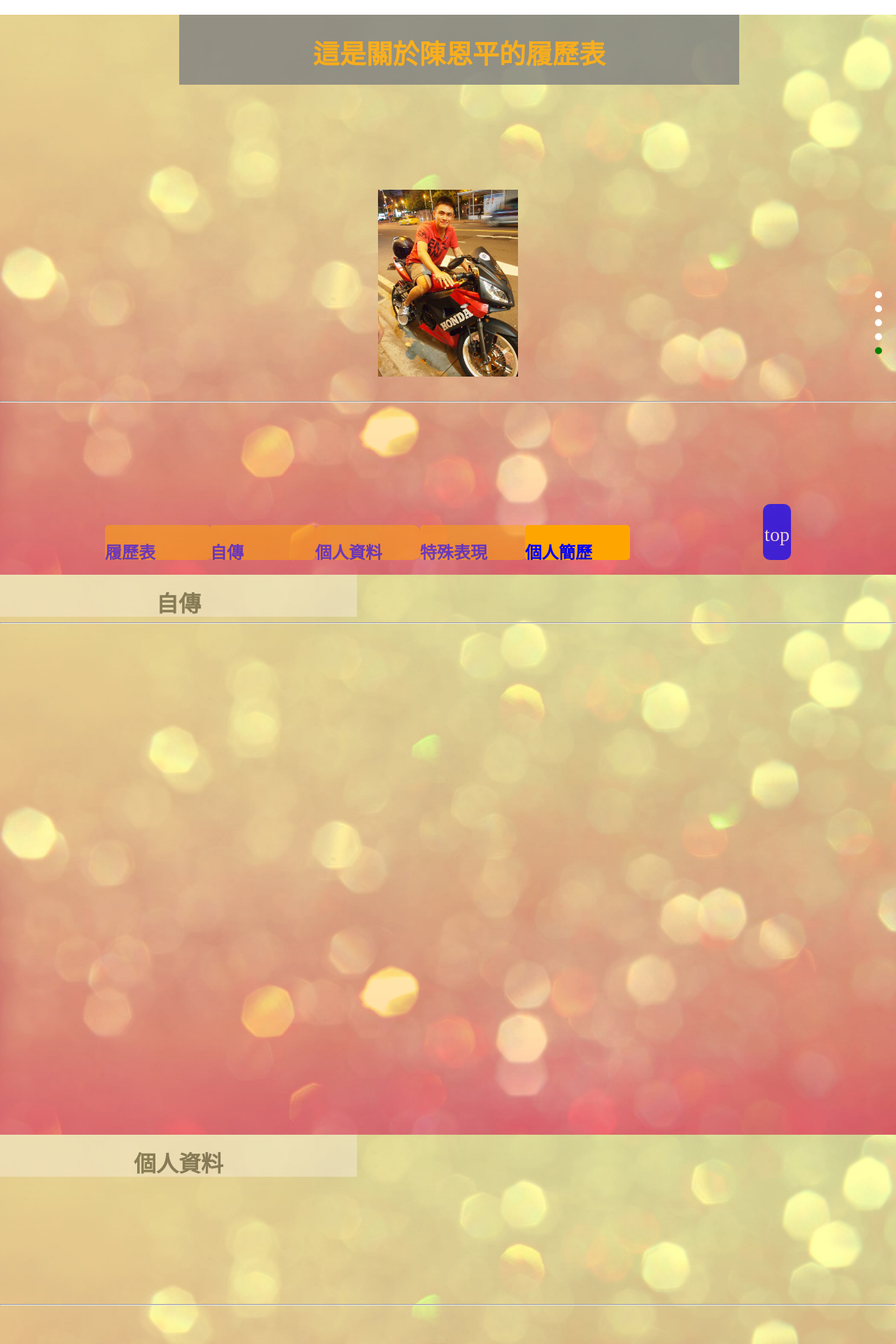
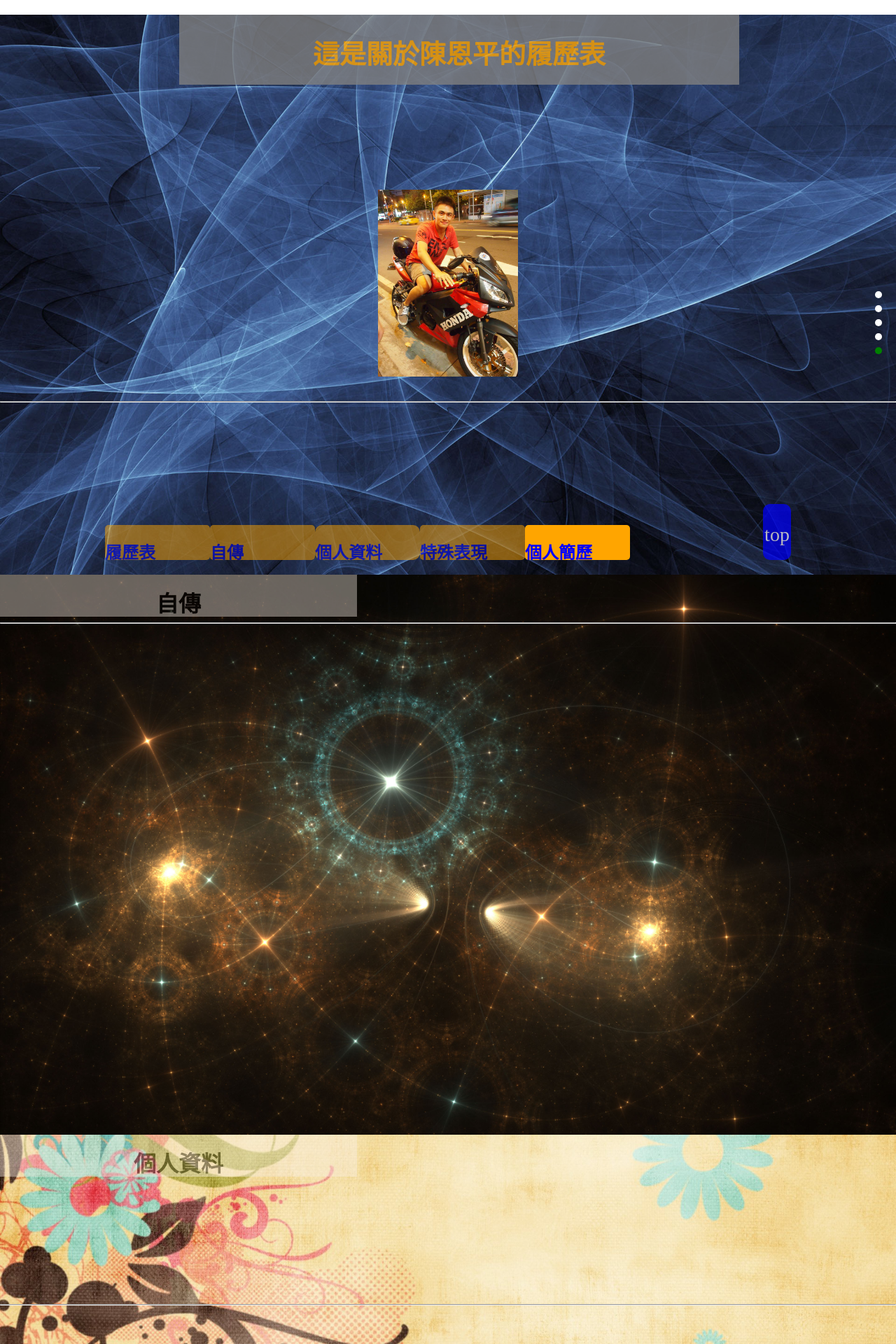
Before and after one commit to EnPingChen/resume, a PHP site: page / in a window 1280 px wide. Shown: the top 1920 px of the page at 70% size. Run offline with PHP 8.4, Linux system fonts and the light colour scheme.

Commit message:
resume7.0

```diff
--- a/index.html
+++ b/index.html
@@ -100,7 +100,7 @@
 
 <div class="p04">
           <div class="left3"><h1 id="c">特殊表現</h1></div><br><br>
-   /<div class="table1">
+   <div class="table1">
     <table align="center">
     <colgroup>
               <col span="1" width= "100px" ><col span="1" width= "250px" ><col span="1" width= "200px" >
@@ -131,7 +131,7 @@
    </table></div></div>
 <div class="p05">
 <div class="person_ex">
-<p style="font-size:50px">個人簡歷</p>
+<p  style="font-size:50px">個人簡歷</p>
 <h2 style="color:black;font-size:24">姓名：陳恩平/Frank</h2><img id = "head2" src="head2.jpg" style="bottom;height:120px;width:80px;">
 <h2 style="color:black;font-size:24">最高學歷：國立成功大學工業與資訊管理學系</h2>
 <h2 style="color:black;font-size:24">次高學歷：私立辭修高中</h2>
--- a/resume.css
+++ b/resume.css
@@ -1,29 +1,29 @@
 .p01{
-        background-image:url(2011060409223978.jpg);
+        background-image:url(bg1.jpg);
           background-size:cover;
           background-repeat: no-repeat;
         height:100vh;
     }
 .p02{
-        background-image:url(2011060409223978.jpg);
+        background-image:url(bg2.jpg);
         background-size:cover;
         background-repeat: no-repeat;
         height:100vh;
     }
 .p03{
-        background-image:url(2011060409223978.jpg);
+        background-image:url(15241QU3-7.jpg);
         background-size:cover;
         background-repeat: no-repeat;
         height:100vh;
     }
 .p04{
-        background-image:url(2011060409223978.jpg);
+        background-image:url(2011060409214653.jpg);
         background-size:cover;
         background-repeat: no-repeat;
         height:100vh;
     }
 .p05{
-        background-image:url(2011060409223978.jpg);
+        background-image:url(tea-2.jpg);
         background-size:cover;
         background-repeat: no-repeat;
         height:100vh;
@@ -186,6 +186,7 @@ div.space{
 div.section{
   //width: 1150px;
   //height: 400px;
+  color: white;
   display: none;
 }
  div.table{
--- a/resume.js
+++ b/resume.js
@@ -1,4 +1,5 @@
 $(document).ready(function(){
+        $("html,body").animate({"scrollTop":$(".p01").offset().top})
         var div = $(".left");
         //div.animate({height: '300px', opacity: '0.4'} );
         //div.animate({width: '300px', opacity: '0.8'});
@@ -96,6 +97,7 @@ $(document).ready(function(){
    $("#gototop").click(function(){
     	$("html,body").animate({"scrollTop":$(".p01").offset().top});
     	$("#gototop").css("opacity","1");
+        $
     	    })
 
         n=1
@@ -121,6 +123,10 @@ $(document).ready(function(){
             })
 
 
+    var first01= 0;
+    var first02= 0;
+    var first03= 0;
+    var first04= 0;
 
     $(window).scroll(function(){
         //console.log($(window).scrollTop())
@@ -128,7 +134,7 @@ $(document).ready(function(){
                     $(".nav li").css("background-color","white")//除了被點擊到的游標，其他都恢復成原來的顏色
                     $(".nav li:eq(0)").css("background-color","green")
                     $("#tip1").css("opacity","1")
-    	            $("#tip2,#tip3,#tip4,tip5").css("opacity","0.5")
+    	            $("#tip2,#tip3,#tip4,#tip5").css("opacity","0.5")
                     n=1;
 
                 }else if($(window).scrollTop()+".4375"==$(".p02").offset().top && $(window).scrollTop()<$(".p03").offset().top){
@@ -136,8 +142,10 @@ $(document).ready(function(){
                     $(".nav li:eq(1)").css("background-color","green")
                     $("#tip2").css("opacity","1")
     	            $("#tip1,#tip3,#tip4,#tip5").css("opacity","0.5")
+
+                    if(first01<1){
                     $(".left").animate({height: '200px',width:'1000px', opacity: '0.4'},"50" );
-                    $(".left").animate({height: '50px',width:'500px', opacity: '0.4'},"50" );
+                    $(".left").animate({height: '50px',width:'500px', opacity: '0.4'},"50" );first01++;}
                     $(".section").slideDown("slow");
                     n=2;
 
@@ -146,8 +154,9 @@ $(document).ready(function(){
                     $(".nav li:eq(2)").css("background-color","green")
                     $("#tip3").css("opacity","1")
     	            $("#tip2,#tip1,#tip4,#tip5").css("opacity","0.5")
+                    if(first02<1){
                     $(".left2").animate({height: '200px',width:'1000px', opacity: '0.4'},"50" );
-                    $(".left2").animate({height: '50px',width:'500px', opacity: '0.4'},"50" );
+                    $(".left2").animate({height: '50px',width:'500px', opacity: '0.4'},"50" );first02++;}
                     $(".table").fadeIn("6000");
                     n=3;
                 }else if($(window).scrollTop()+".4375"==$(".p04").offset().top && $(window).scrollTop()<$(".p05").offset().top){
@@ -155,8 +164,9 @@ $(document).ready(function(){
                     $(".nav li:eq(3)").css("background-color","green")
                     $("#tip4").css("opacity","1")
     	            $("#tip2,#tip3,#tip1,#tip5").css("opacity","0.5")
+                    if (first03<1){
                     $(".left3").animate({height: '200px',width:'1000px', opacity: '0.4'},"50" );
-                    $(".left3").animate({height: '50px',width:'500px', opacity: '0.4'},"50" );
+                    $(".left3").animate({height: '50px',width:'500px', opacity: '0.4'},"50" );first03++}
                     $(".table1").slideDown("slow");
                     n=4;
                 }else if($(window).scrollTop()+".4375"==$(".p05").offset().top ){
@@ -164,7 +174,7 @@ $(document).ready(function(){
                     $(".nav li:eq(4)").css("background-color","green")
                     $("#tip5").css("opacity","1")
                     $("#tip2,#tip3,#tip1,#tip4").css("opacity","0.5")
-                    n=5;
+                                        n=5;
                                     }              })
 
 
```
Also changed, not shown: 15241QU3-7.jpg (added), 2011060409214653.jpg (added), F1425387092184.jpg (added), bg1.jpg (added), bg2.jpg (added), tea-2.JPG (added).
